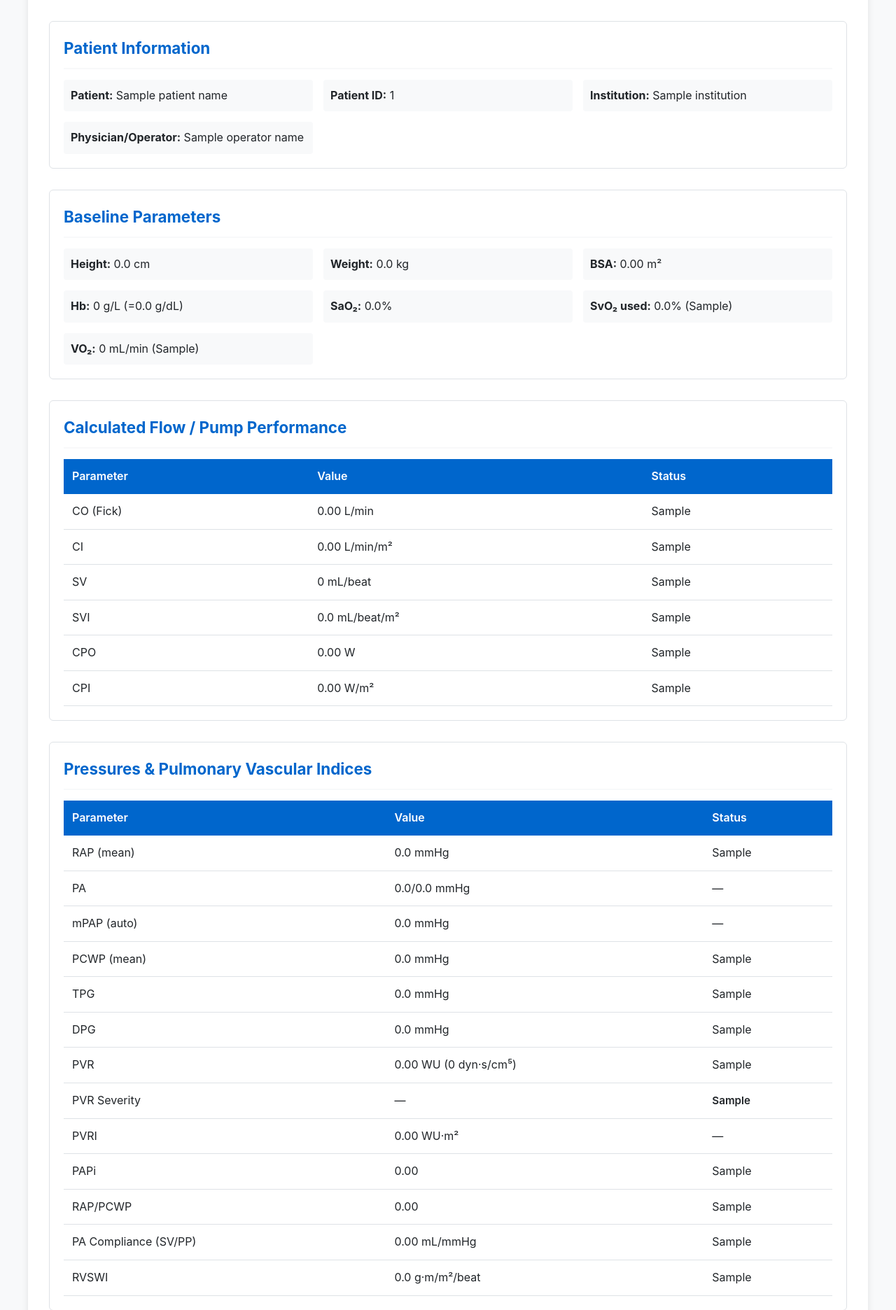
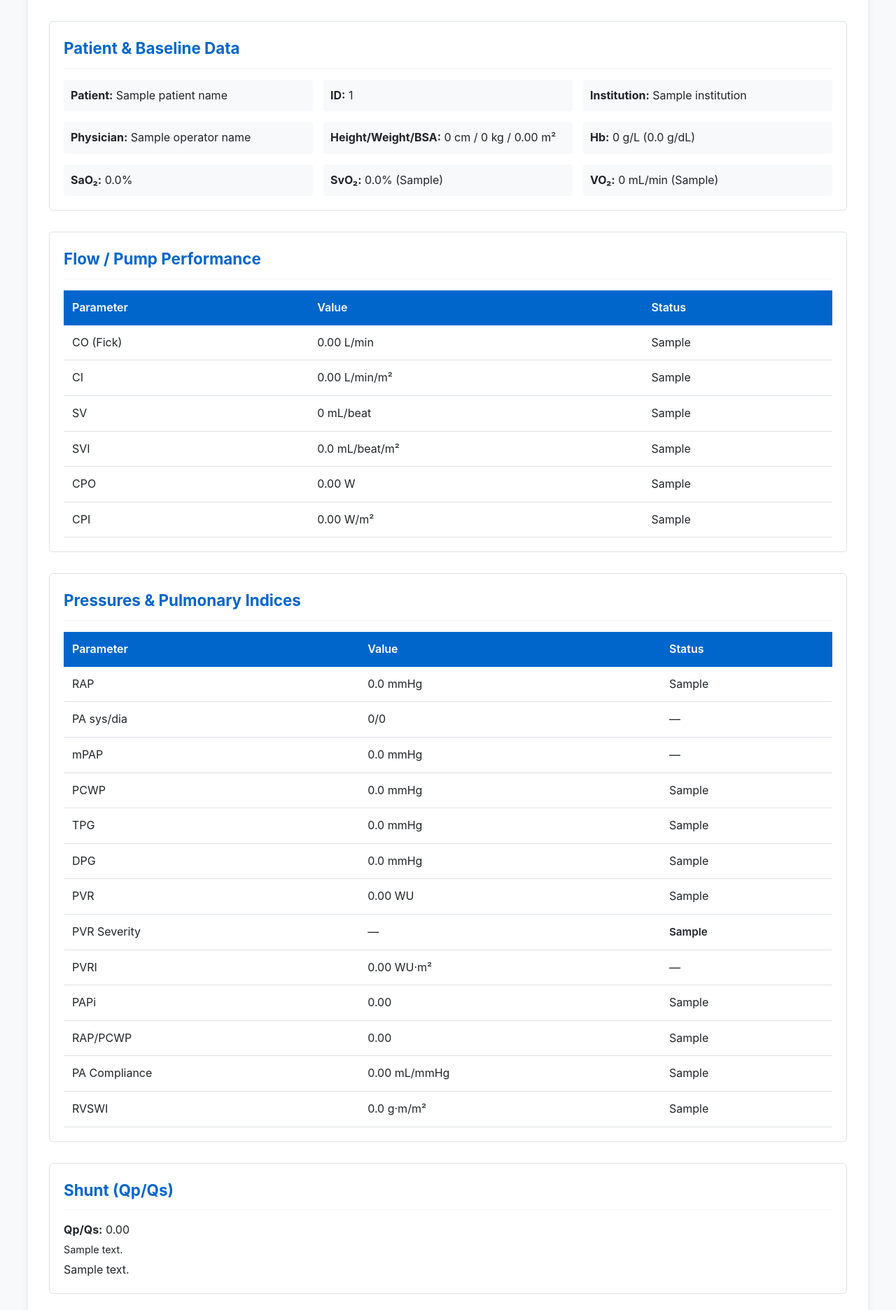
Before and after one commit to duje-glavina/hemmy-rhc-calculator, a Flask app: template templates/results.html in a window 1280 px wide. Shown: the part 188-2060 px from the top of the page at 70% size. Run offline with Flask 3, Linux system fonts and the light colour scheme; the template is opened without the code that fills it: most values are stand-ins (such as "Sample title", 1, 10 or a date in 2020).

Commit message:
Optimize report layout to single A4 page

```diff
--- a/templates/results.html
+++ b/templates/results.html
@@ -14,47 +14,34 @@
             <p class="timestamp">Report generated: {{ timestamp }}</p>
         </header>
 
-        <!-- Patient Information -->
+        <!-- Patient Information & Baseline Parameters Combined -->
         <section class="report-section">
-            <h2>Patient Information</h2>
+            <h2>Patient & Baseline Data{% if hb_corrected %} <span style="font-size: 0.8em; color: #856404;">(Hb auto-converted to g/L)</span>{% endif %}</h2>
             <div class="info-grid">
                 {% if patient_name %}
                 <div class="info-item"><strong>Patient:</strong> {{ patient_name }}</div>
                 {% endif %}
                 {% if patient_id %}
-                <div class="info-item"><strong>Patient ID:</strong> {{ patient_id }}</div>
+                <div class="info-item"><strong>ID:</strong> {{ patient_id }}</div>
                 {% endif %}
                 <div class="info-item"><strong>Institution:</strong> {{ institution }}</div>
-                <div class="info-item"><strong>Physician/Operator:</strong> {{ operator_name }}</div>
-            </div>
-        </section>
-
-        {% if hb_corrected %}
-        <section class="report-section warning">
-            <p><strong>Note:</strong> Hb input looked like g/dL; auto-converted to g/L.</p>
-        </section>
-        {% endif %}
-
-        <!-- Baseline Parameters -->
-        <section class="report-section">
-            <h2>Baseline Parameters</h2>
-            <div class="info-grid">
-                <div class="info-item"><strong>Height:</strong> {{ "%.1f"|format(height_cm) }} cm</div>
-                <div class="info-item"><strong>Weight:</strong> {{ "%.1f"|format(weight_kg) }} kg</div>
-                <div class="info-item"><strong>BSA:</strong> {{ "%.2f"|format(bsa) }} m²</div>
-                <div class="info-item"><strong>Hb:</strong> {{ "%.0f"|format(hb_g_L) }} g/L (={{ "%.1f"|format(hb_g_dl) }} g/dL)</div>
+                <div class="info-item"><strong>Physician:</strong> {{ operator_name }}</div>
+                <div class="info-item"><strong>Height/Weight/BSA:</strong> {{ "%.0f"|format(height_cm) }} cm / {{ "%.0f"|format(weight_kg) }} kg / {{ "%.2f"|format(bsa) }} m²</div>
+                <div class="info-item"><strong>Hb:</strong> {{ "%.0f"|format(hb_g_L) }} g/L ({{ "%.1f"|format(hb_g_dl) }} g/dL)</div>
                 <div class="info-item"><strong>SaO₂:</strong> {{ "%.1f"|format(sao2) }}%</div>
-                <div class="info-item"><strong>SvO₂ used:</strong> {{ "%.1f"|format(svo2) }}% ({{ svo2_source }})</div>
+                <div class="info-item"><strong>SvO₂:</strong> {{ "%.1f"|format(svo2) }}% ({{ svo2_source }})</div>
                 {% if pa_sat %}
-                <div class="info-item"><strong>PA sat (SpaO₂):</strong> {{ "%.1f"|format(pa_sat) }}%</div>
+                <div class="info-item"><strong>PA sat:</strong> {{ "%.1f"|format(pa_sat) }}%</div>
                 {% endif %}
                 <div class="info-item"><strong>VO₂:</strong> {{ "%.0f"|format(vo2) }} mL/min ({{ vo2_source }})</div>
             </div>
         </section>
 
+        <!-- Two-Column Layout for Tables -->
+        <div class="print-two-column">
             <!-- Flow & Pump Performance -->
             <section class="report-section">
-            <h2>Calculated Flow / Pump Performance</h2>
+                <h2>Flow / Pump Performance</h2>
                 <table class="results-table">
                     <thead>
                         <tr>
@@ -104,7 +91,7 @@
 
             <!-- Pressures & Pulmonary Vascular Indices -->
             <section class="report-section">
-            <h2>Pressures & Pulmonary Vascular Indices</h2>
+                <h2>Pressures & Pulmonary Indices</h2>
                 <table class="results-table">
                     <thead>
                         <tr>
@@ -115,22 +102,22 @@
                     </thead>
                     <tbody>
                         <tr>
-                        <td>RAP (mean)</td>
+                            <td>RAP</td>
                             <td>{{ "%.1f"|format(ra_mean) }} mmHg</td>
                             <td class="flag-{{ flag_rap.lower() }}">{{ flag_rap }}</td>
                         </tr>
                         <tr>
-                        <td>PA</td>
-                        <td>{{ "%.1f"|format(pa_sys) }}/{{ "%.1f"|format(pa_dia) }} mmHg</td>
+                            <td>PA sys/dia</td>
+                            <td>{{ "%.0f"|format(pa_sys) }}/{{ "%.0f"|format(pa_dia) }}</td>
                             <td>—</td>
                         </tr>
                         <tr>
-                        <td>mPAP (auto)</td>
+                            <td>mPAP</td>
                             <td>{{ "%.1f"|format(mpap) }} mmHg</td>
                             <td>—</td>
                         </tr>
                         <tr>
-                        <td>PCWP (mean)</td>
+                            <td>PCWP</td>
                             <td>{{ "%.1f"|format(pcwp) }} mmHg</td>
                             <td class="flag-{{ flag_pcwp.lower() }}">{{ flag_pcwp }}</td>
                         </tr>
@@ -146,7 +133,7 @@
                         </tr>
                         <tr>
                             <td>PVR</td>
-                        <td>{{ "%.2f"|format(pvr_wu) }} WU ({{ "%.0f"|format(pvr_dyn) }} dyn·s/cm⁵)</td>
+                            <td>{{ "%.2f"|format(pvr_wu) }} WU</td>
                             <td class="flag-{{ flag_pvr.lower() }}">{{ flag_pvr }}</td>
                         </tr>
                         <tr>
@@ -170,66 +157,74 @@
                             <td class="flag-{{ flag_rap_pcwp.lower().replace(' ', '-') }}">{{ flag_rap_pcwp }}</td>
                         </tr>
                         <tr>
-                        <td>PA Compliance (SV/PP)</td>
+                            <td>PA Compliance</td>
                             <td>{{ "%.2f"|format(pac) }} mL/mmHg</td>
                             <td class="flag-{{ flag_pac.lower() }}">{{ flag_pac }}</td>
                         </tr>
                         <tr>
                             <td>RVSWI</td>
-                        <td>{{ "%.1f"|format(rvswi) }} g·m/m²/beat</td>
+                            <td>{{ "%.1f"|format(rvswi) }} g·m/m²</td>
                             <td class="flag-{{ flag_rvswi.lower() }}">{{ flag_rvswi }}</td>
                         </tr>
                     </tbody>
                 </table>
             </section>
+        </div>
 
-        <!-- Shunt Assessment -->
+        <!-- Shunt & Systemic Combined -->
+        <div class="print-two-column">
             <section class="report-section">
-            <h2>Shunt Assessment (Qp/Qs)</h2>
+                <h2>Shunt (Qp/Qs)</h2>
                 {% if qpqs != qpqs %}
-            <p><strong>Qp/Qs:</strong> N/A ({{ qpqs_note }})</p>
+                <p style="margin: 0;"><strong>Qp/Qs:</strong> N/A</p>
+                <p style="margin: 3px 0 0 0; font-size: 0.9em;">{{ qpqs_note }}</p>
                 {% else %}
-            <p><strong>Qp/Qs:</strong> {{ "%.2f"|format(qpqs) }} ({{ qpqs_note }})</p>
+                <p style="margin: 0;"><strong>Qp/Qs:</strong> {{ "%.2f"|format(qpqs) }}</p>
+                <p style="margin: 3px 0 0 0; font-size: 0.9em;">{{ qpqs_note }}</p>
                 {% endif %}
-            <p>{{ shunt_text }}</p>
+                <p style="margin: 5px 0 0 0;">{{ shunt_text }}</p>
             </section>
 
-        <!-- Systemic (if available) -->
             {% if map_mmHg is not none %}
             <section class="report-section">
                 <h2>Systemic Parameters</h2>
-            <div class="info-grid">
-                <div class="info-item"><strong>SBP/DBP:</strong> {{ "%.0f"|format(sbp) }}/{{ "%.0f"|format(dbp) }} mmHg</div>
-                <div class="info-item"><strong>MAP:</strong> {{ "%.1f"|format(map_mmHg) }} mmHg</div>
+                <div class="info-grid" style="grid-template-columns: 1fr;">
+                    <div class="info-item"><strong>BP:</strong> {{ "%.0f"|format(sbp) }}/{{ "%.0f"|format(dbp) }} mmHg (MAP {{ "%.1f"|format(map_mmHg) }})</div>
                     <div class="info-item"><strong>SVR:</strong> {{ "%.2f"|format(svr_wu) }} WU ({{ "%.0f"|format(svr_dyn) }} dyn·s/cm⁵)</div>
                     <div class="info-item"><strong>SVRI:</strong> {{ "%.2f"|format(svri) }} WU·m²</div>
                 </div>
             </section>
+            {% else %}
+            <div></div>
             {% endif %}
+        </div>
 
-        <!-- PH Classification -->
+        <!-- PH Classification & Alerts Combined -->
+        <div class="print-two-column">
             <section class="report-section ph-classification">
-            <h2>Final ESC/ERS PH Classification (Hemodynamics)</h2>
+                <h2>ESC/ERS PH Classification</h2>
                 <p class="ph-result">{{ ph_class }}</p>
             </section>
 
-        <!-- Alerts -->
             {% if alerts %}
             <section class="report-section alerts">
-            <h2>Advanced HF/Transplant Alerts</h2>
+                <h2>HF/Tx Alerts</h2>
                 <ul class="alert-list">
                     {% for alert in alerts %}
                     <li>{{ alert }}</li>
                     {% endfor %}
                 </ul>
             </section>
+            {% else %}
+            <div></div>
             {% endif %}
+        </div>
 
         <!-- Treatment Recommendations -->
         <section class="report-section treatment">
             <h2>Treatment Summary</h2>
             <div class="treatment-text">{{ treatment_text|replace('\n', '<br>')|safe }}</div>
-            <p class="note"><strong>NOTE:</strong> Treatment section is high-level and depends on PH group (1–5) + full diagnostic work-up.</p>
+            <p class="note"><strong>NOTE:</strong> High-level guidance; depends on PH group (1–5) + full diagnostic work-up.</p>
         </section>
 
         <!-- Actions -->
```
Also changed, not shown: static/style.css (+159 -2 lines). Lines whose indentation alone changed are shown as unchanged.
